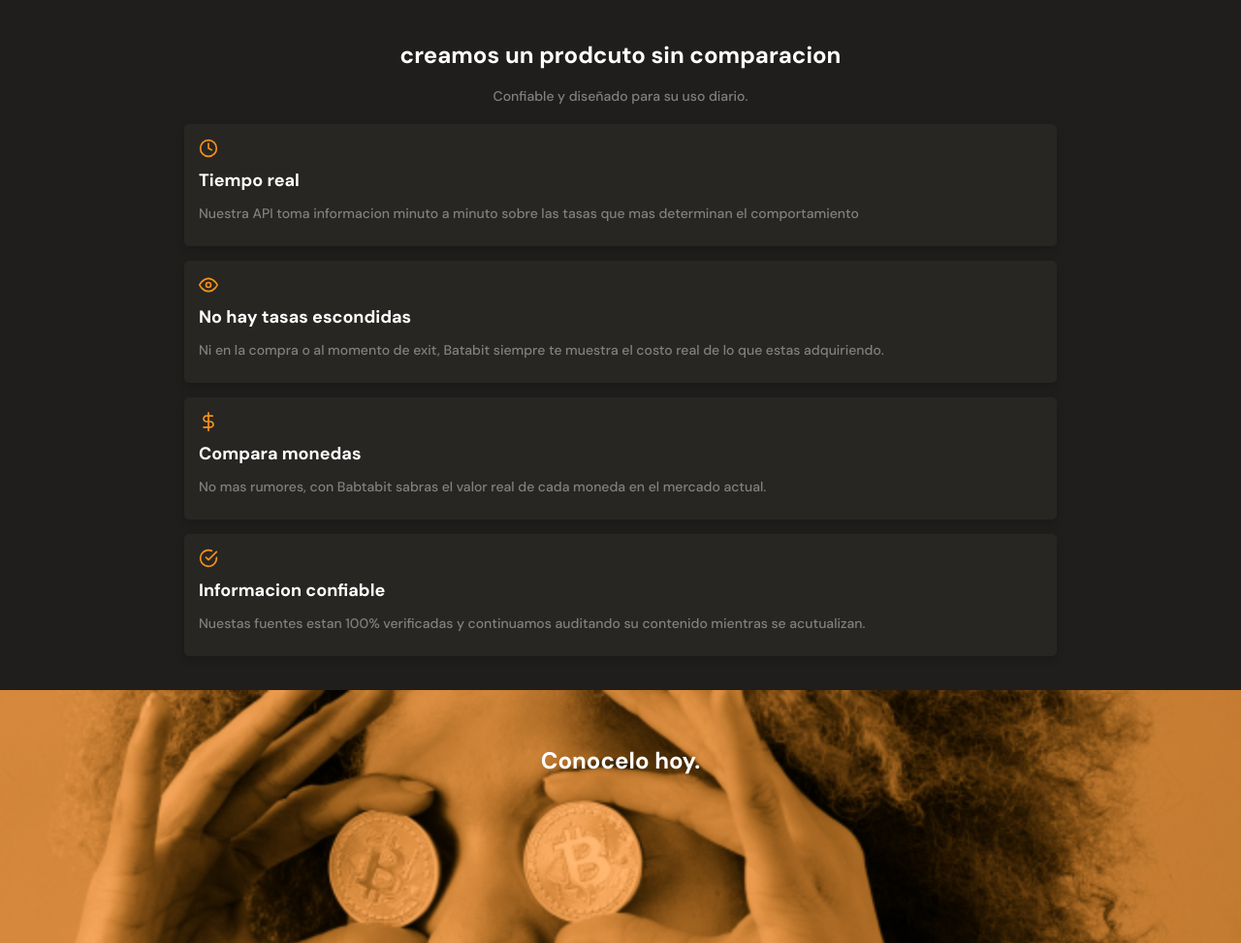
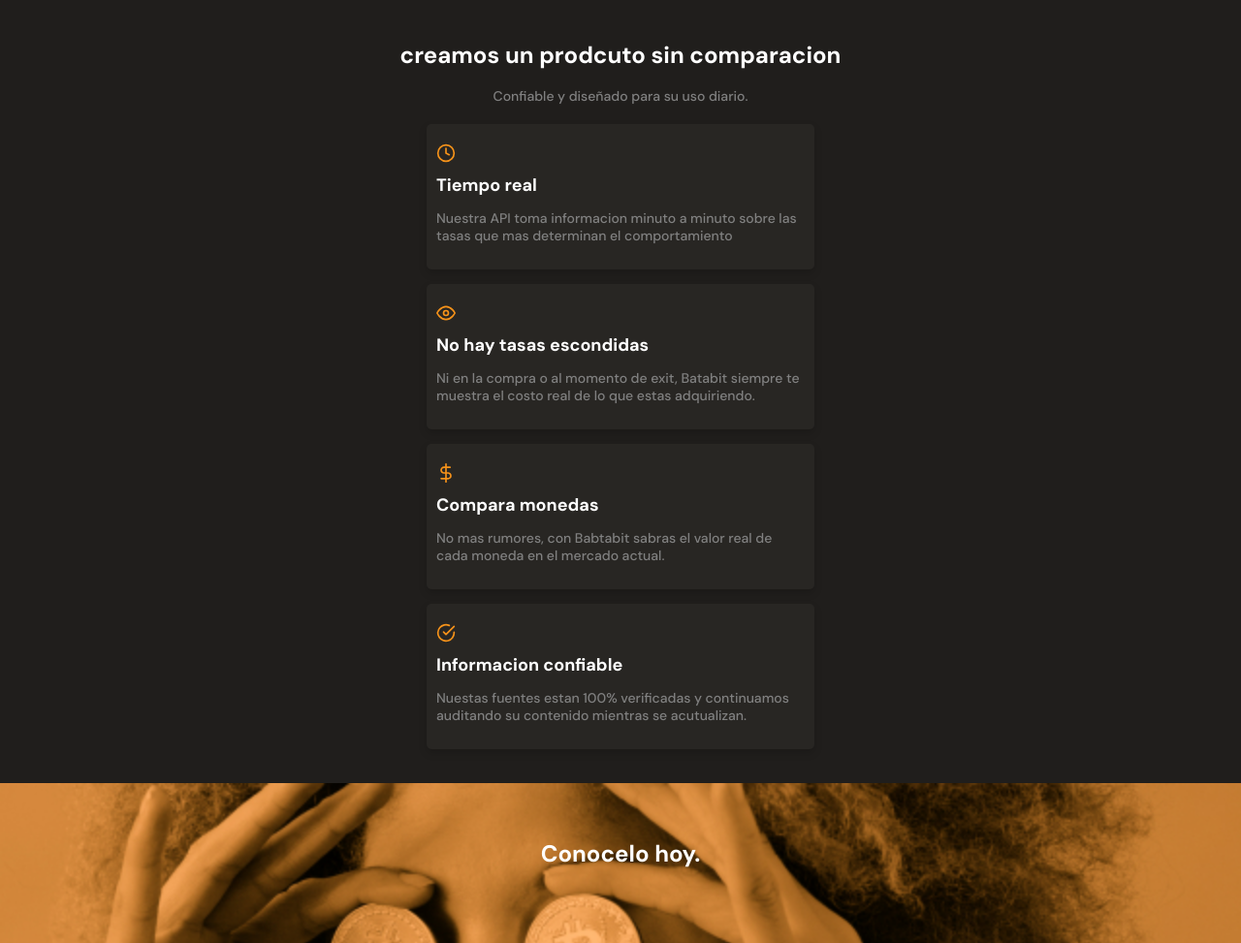
Before and after one commit to yuuto014/mobileFirst, a plain HTML site: page index.html in a window 1280 px wide. Shown: the part 1087-2060 px from the top of the page at 97% size. Drawn offline with Linux system fonts and the light colour scheme.

Commit message:
se agrego un mediaquery para pantallas mayores a 920px

```diff
--- a/index.html
+++ b/index.html
@@ -5,8 +5,9 @@
     <meta charset="UTF-8">
     <meta http-equiv="X-UA-Compatible" content="IE=edge">
     <meta name="viewport" content="width=device-width, initial-scale=1.0">
-    <title>Document</title>
+    <title>Batatabit</title>
     <link rel="stylesheet" href="./styles/style.css">
+    <link rel="stylesheet" href="./styles/tablet.css" media="(min-width:920px)">
     <link rel="preconnect" href="https://fonts.googleapis.com">
     <link rel="preconnect" href="https://fonts.gstatic.com" crossorigin>
     <link href="https://fonts.googleapis.com/css2?family=DM+Sans:wght@400;500;700&family=Inter:wght@300;500&display=swap" rel="stylesheet">
@@ -96,22 +97,16 @@
                     <h3 class="product-container__title">Tiempo real</h3>
                     <p class="product-container__body">Nuestra API toma informacion minuto a minuto sobre las tasas que mas determinan el comportamiento</p>
                 </article>
-            </section>
-            <section class="porduct-container">
                 <article class="product-container__card">
                     <span class="product-container__icon icon--eye"></span>
                     <h3 class="product-container__title">No hay tasas escondidas</h3>
                     <p class="product-container__body">Ni en la compra o al momento de exit, Batabit siempre te muestra el costo real de lo que estas adquiriendo.</p>
                 </article>
-            </section>
-            <section class="porduct-container">
                 <article class="product-container__card">
                     <span class="product-container__icon icon--dollar"></span>
                     <h3 class="product-container__title">Compara monedas</h3>
                     <p class="product-container__body">No mas rumores, con Babtabit sabras el valor real de cada moneda en el mercado actual.</p>
                 </article>
-            </section>
-            <section class="porduct-container">
                 <article class="product-container__card">
                     <span class="product-container__icon icon--circle"></span>
                     <h3 class="product-container__title">Informacion confiable</h3>
--- a/styles/style.css
+++ b/styles/style.css
@@ -312,10 +312,10 @@ main{
 .product-container__card{
     width: 90%;
     min-width: 288px;
-    max-width: 900px;
-    height: auto;
+    max-width: 400px;
+    height: 150px;
     margin: 15px auto;
-    padding: 15px;
+    padding: 20px 10px;
     background-color: var(--black);
     border-radius: 5px;
     box-shadow: 0 4px 8px rgba(0,0,0,0.16);
```
